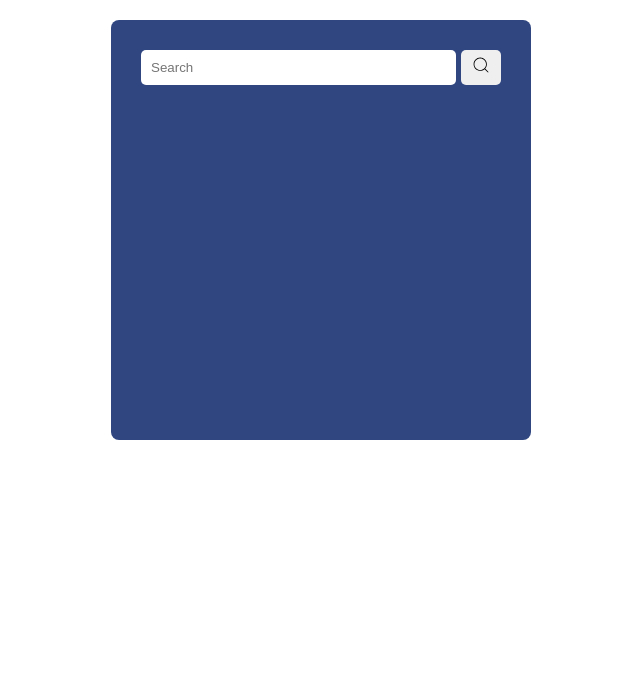
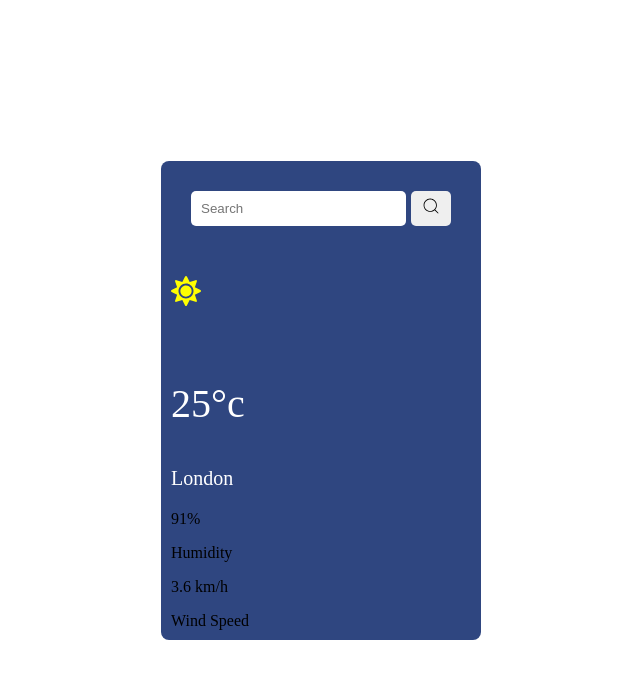
Before and after one commit to lubnafebin/weather-app, a React (Vite) app: page / in a window 1280 px wide. Shown: the top 678 px of the page, without its empty margins (319-959 px from the left). Built offline with nearby package versions, Linux system fonts and the light colour scheme.

Commit message:
feat: add weather display components and adjust layout for better visibility

```diff
--- a/src/App.jsx
+++ b/src/App.jsx
@@ -1,4 +1,5 @@
 import { CiSearch } from "react-icons/ci";
+import { FaSun } from "react-icons/fa";
 
 function App() {
   return (
@@ -10,6 +11,25 @@ function App() {
             <CiSearch />
           </button>
         </div>
+        <FaSun className="icon" />
+        <p className="temperature">25°c</p>
+        <p className="location">London</p>
+        <div className="weather-data">
+          <div className="col">
+            <i></i>
+            <div>
+              <p>91%</p>
+              <span>Humidity</span>
+            </div>
+          </div>
+          <div className="col">
+            <i></i>
+            <div>
+              <p>3.6 km/h</p>
+              <span>Wind Speed</span>
+            </div>
+          </div>
+        </div>
       </div>
     </>
   );
--- a/src/index.css
+++ b/src/index.css
@@ -4,13 +4,12 @@ body{
   display: flex;
   justify-content: center;
   align-items: center;
-  /* height: 100vh; */
+  height: 100vh;
 }
 .container{
   background: #2f4680;
-  width: 400px;
-  /* max-width: 300px; */
-  height: 400px;
+  width: 100%;
+  max-width: 300px;
   margin: 20px;
   padding: 10px;
   border-radius: 8px;
@@ -34,3 +33,16 @@ button{
   border-radius: 5px;
   padding: 5px 10px;
 }
+.temperature{
+  font-size: 40px;
+  color: white;
+}
+.icon{
+  color: yellow;
+  font-size: 30px;
+  margin: 30px 0;
+}
+.location{
+  font-size: 20px;
+  color: white;
+}
```
